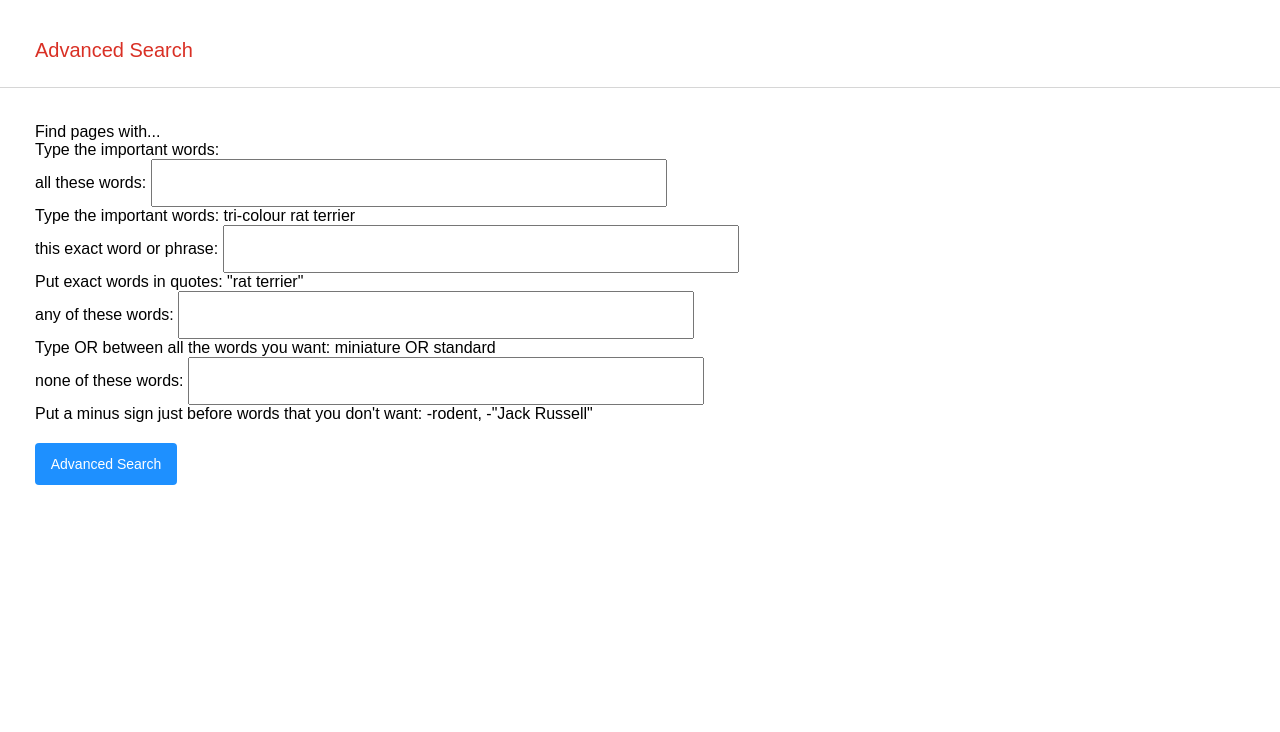
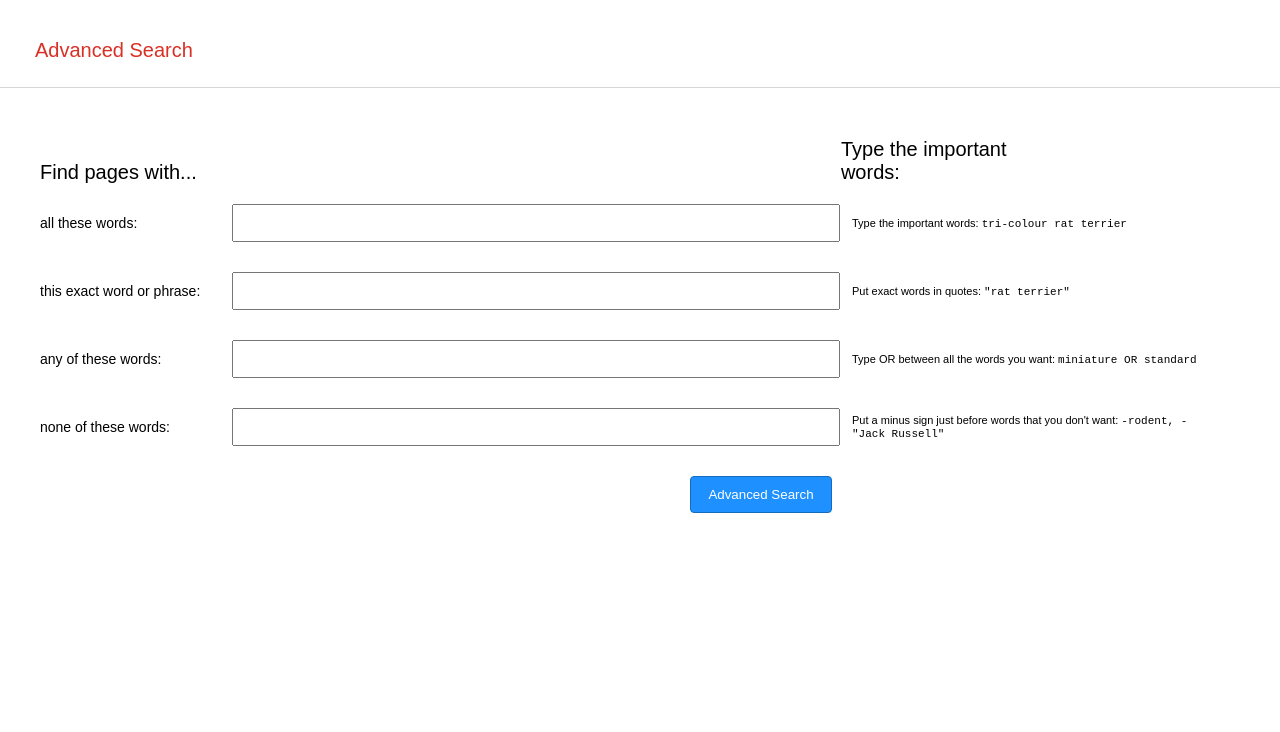
Before and after one commit to ner076/cs50-project0.search.io, a plain HTML site: page advanced.html in a window 1280 px wide. Shown: the part 68-800 px from the top of the page. Drawn offline with Linux system fonts and the light colour scheme.

Commit message:
adjust css for advanced page

```diff
--- a/advanced.html
+++ b/advanced.html
@@ -26,13 +26,9 @@
         <div class="advanced-search-container">
             <form action="https://www.google.com/search" method="get">
                 <!-- SEARCH HEADER -->
-                <div>
-                    <label>Find pages with...</label>
-                </div>
+                <label>Find pages with...</label>
                 <div class="spacing-area"></div>
-                <div>
-                    <label>Type the important words:  </label>
-                </div>
+                <label>Type the important words:  </label>
                 <!-- SEARCH HEADER END -->
                 <div class="input-group">
                     <label>all these words:</label>
@@ -65,7 +61,7 @@
                 <div class="input-group">
                     <label></label>
                     <div class="advanced-button">
-                        <input type="submit" style="background-color:dodgerblue; color:white;" value="Advanced Search">
+                        <input type="submit" class="search-button" value="Advanced Search">
                     </div>
                 </div>
             </form>
--- a/styles.css
+++ b/styles.css
@@ -4,11 +4,11 @@ body {
   font-family: Arial, sans-serif;
 }
 
-.header, .header-menu, .header-advanced {
+.header, .header-menu, .logo-header, .header-advanced {
   display: flex;
   align-items: center;
 }
-.header a, .header-menu a {
+.header a, .header-menu a, .header-advanced a, .logo-header a {
   color: #1f1f1f;
   padding: 10px;
   text-decoration: none;
@@ -112,6 +112,59 @@ input[type=submit]:hover {
 }
 
 .advanced-search-container {
+  margin: 50px 40px;
+}
+
+.advanced-search-container label {
+  display: inline-block;
+  width: 16%;
+  font-size: 20px;
+}
+
+.advanced-search-container .spacing-area {
+  display: inline-block;
+  width: 50%;
+}
+
+.advanced-search-container .input-group {
   display: flex;
-  padding: 35px;
+  align-items: center;
+  margin-top: 10px;
+  padding: 10px 0;
 }
+
+.advanced-search-container .input-group label {
+  width: 16%;
+  font-size: 14px;
+}
+
+.advanced-search-container .input-group input[type=text] {
+  width: 49%;
+  padding: 8px;
+}
+
+.advanced-search-container .input-group .to-do-block {
+  font-size: 11px;
+  width: 30%;
+  margin-left: 1%;
+}
+
+.advanced-search-container .input-group .to-do-block .monospace {
+  font-family: monospace;
+}
+
+.advanced-search-container .input-group .advanced-button {
+  width: 50%;
+}
+
+input.search-button {
+  background-color: dodgerblue;
+  color: white;
+  font-size: smaller;
+  max-width: 200px;
+  border-radius: 4px;
+  border: 1px solid #156bbd;
+  float: right;
+  padding: 10px 2px;
+  margin: 0;
+}
```
